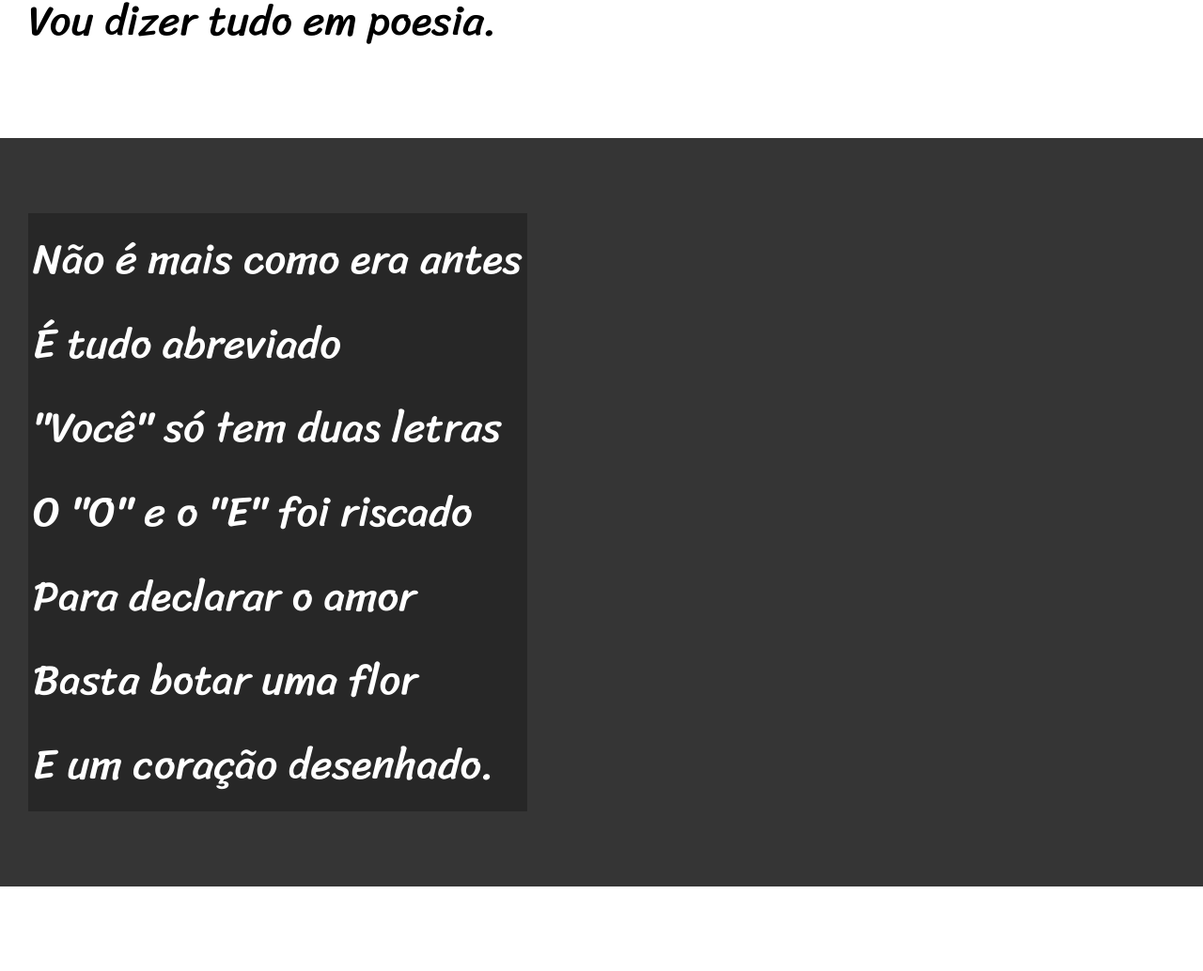
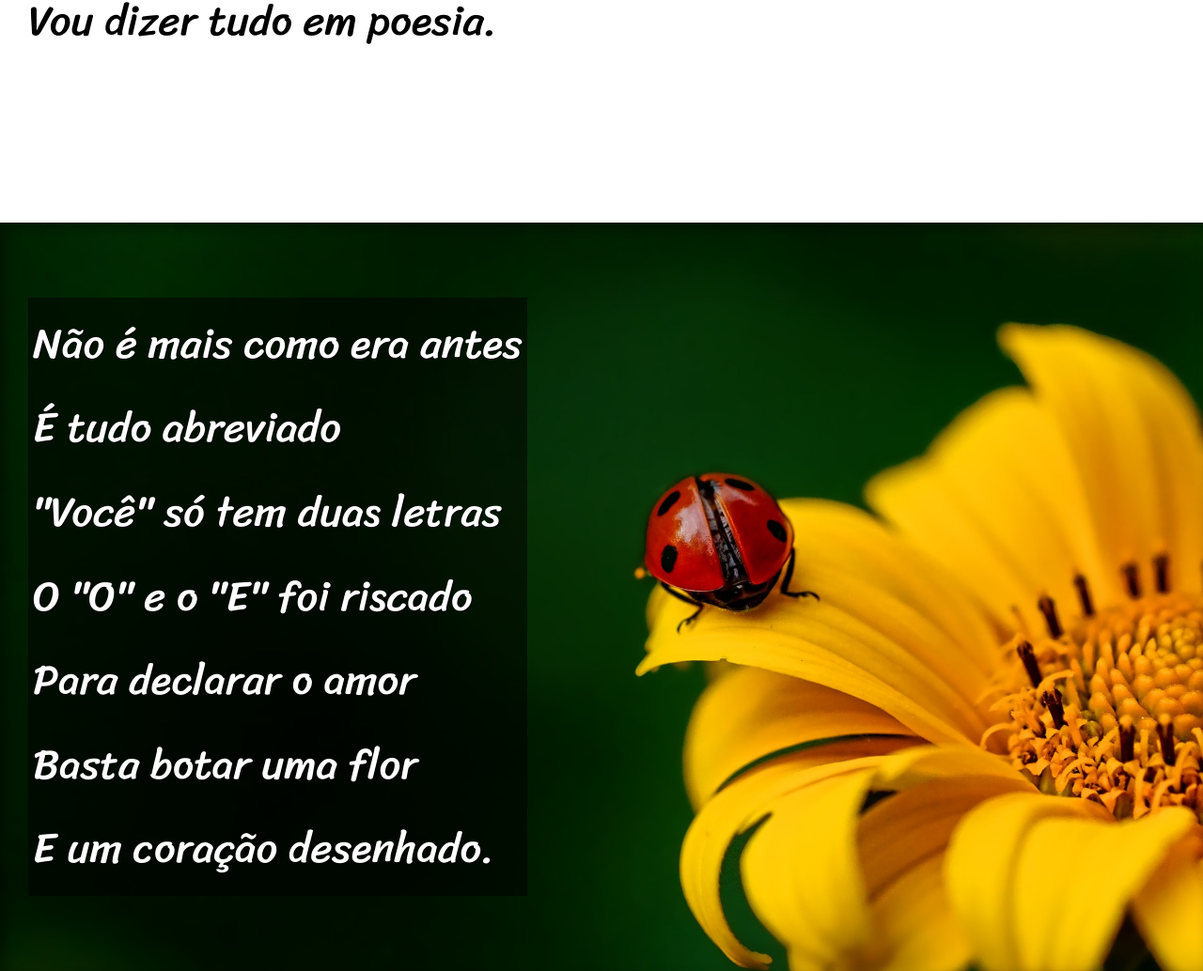
Before and after one commit to elivaldobraga23/HTML5--CSS3, a plain HTML site: page desafios/d012/index.html in a window 1280 px wide. Shown: the part 900-1934 px from the top of the page at 94% size. Drawn offline with Linux system fonts and the light colour scheme.

Commit message:
projeto finalizado

```diff
--- a/desafios/d012/imagens/estilo/style.css
+++ b/desafios/d012/estilo/style.css
@@ -63,6 +63,10 @@ section{
     font-size: 3.5vw;
 }
 
+section >p{
+    padding-bottom: 2em;
+}
+
 section.normal {
     background-color: white;
     color: black;
@@ -71,12 +75,29 @@ section.normal {
 section.imagem{
     background-color: rgb(53, 53, 53);
     color: white;
+    box-shadow: inset 6px 6px 13px 0px rgba(0, 0, 0, 0.39);
+    background-size: cover;
+    background-attachment: fixed;
 }
 
 section.imagem > p{
     display: inline-block;
-    background-color: rgba(0, 0, 0, 0.26);
+    background-color: rgba(0, 0, 0, 0.514);
     padding: 5px;
+    text-shadow: 1px 1px 0px black;
+
+}
+
+section#img01{
+    background-image: url(../imagens/background001.jpg);
+    background-position: right center;
+
+
+}
+
+section#img02{
+    background-image: url(../imagens/background002.jpg);
+    background-position: right center;
 }
 
 footer{
--- a/desafios/d012/imagens/index.html
+++ b/desafios/d012/index.html
@@ -31,7 +31,7 @@
         </p>
       </section>
 
-      <section class="imagem">
+      <section class="imagem" id="img01">
         <p>
           Não é mais como era antes<br />
           É tudo abreviado<br />
@@ -65,7 +65,7 @@
         </p>
       </section>
 
-      <section class="imagem">
+      <section class="imagem" id="img02">
         <p>
           Tenho saudade das cartas<br />
           Escritas com a própria mão<br />
```
